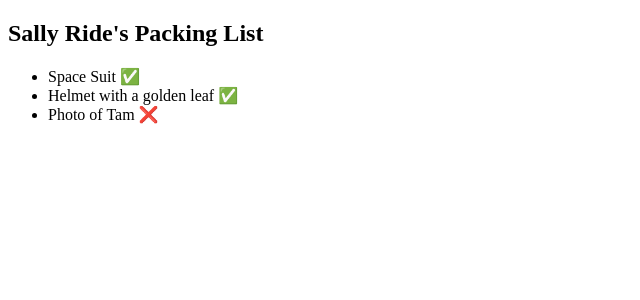
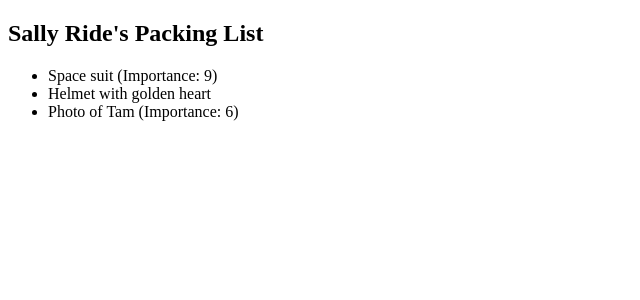
Before and after one commit to get-aakash/reactPlayground, a React (Vite) app: page / in a window 1280 px wide. Shown: the top 300 px of the page, without its empty margins (0-640 px from the left). Built offline with nearby package versions, Linux system fonts and the light colour scheme.

Commit message:
conditional rendering and operator

```diff
--- a/src/App.jsx
+++ b/src/App.jsx
@@ -1,27 +1,29 @@
+function Item({name, importance}){
+  return(
+    <li className="item">
+      {name} {importance>0&&"(Importance: "+importance+")"}
+    </li>
 
-function Item({ name, isPacked }) {
-  if(isPacked){
-    return <li className="item">{name} ✅ </li>
-
-  }
-  return <li className="item">{name} ❌</li>
+  )
 }
 
-export default function PackingList() {
-  return (
+export default function PackingList(){
+  return(
     <section>
       <h1>Sally Ride's Packing List</h1>
       <ul>
-        <Item isPacked={true}
-          name="Space Suit"
+        <Item
+        importance={9}
+        name="Space suit"
         />
-        <Item isPacked={true}
-        name="Helmet with a golden leaf"
+        <Item
+        importance={0}
+        name="Helmet with golden heart"
         />
-        <Item isPacked={false}
+        <Item
+        importance={6}
         name="Photo of Tam"
         />
-
       </ul>
     </section>
   )
```
